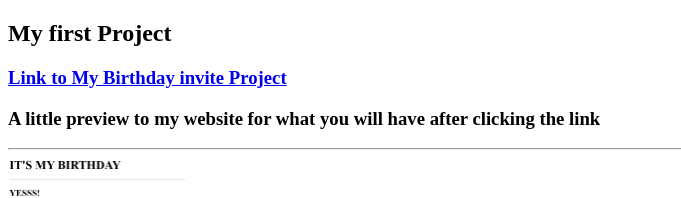
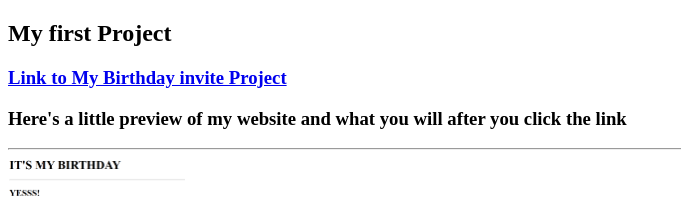
Before and after one commit to mutee2005/portfolio.html, a plain HTML site: page index.html in a window 1280 px wide. Shown: the top 198 px of the page, without its empty margins (0-681 px from the left). Drawn offline with Linux system fonts and the light colour scheme.

Commit message:
Update index.html

```diff
--- a/index.html
+++ b/index.html
@@ -8,7 +8,7 @@
  <body>
     <h2>My first Project</h2>
             <h3><a href="./public/birthday-invite.html">Link to My Birthday invite Project</a></h3>
-            <h3>A little preview to my website for what you will have after clicking the link</h3>
+            <h3>Here's a little preview of my website and what you will after you click the link</h3></h3>
 
             <hr>
 
```
